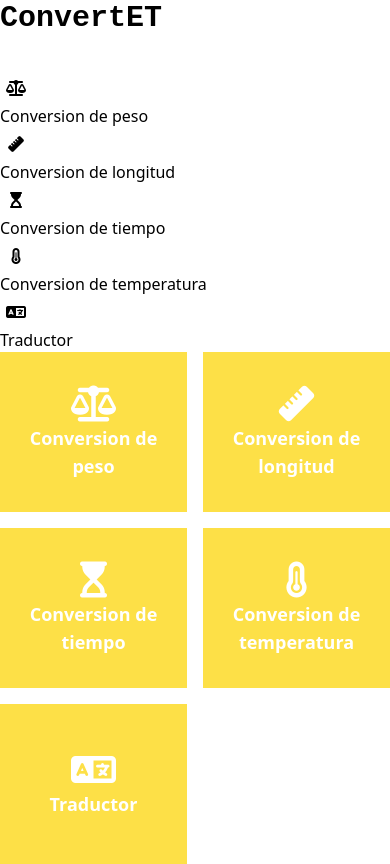
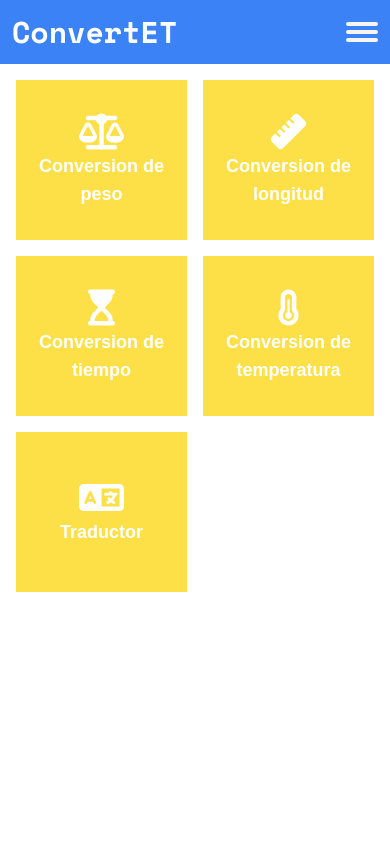
Before and after one commit to alexis00rod/ConvertET, a React (Vite) app: page / in a window 390 px wide. Built offline with nearby package versions, Linux system fonts and the light colour scheme.

Commit message:
Agregue estilos principales

```diff
--- a/src/style.css
+++ b/src/style.css
@@ -1,7 +1,81 @@
+@import url('https://fonts.googleapis.com/css2?family=Roboto:wght@100;300;400;500;700;900&family=Space+Mono:wght@400;700&display=swap');
+
 @tailwind base;
 @tailwind components;
 @tailwind utilities;
 
+header {
+  @apply w-full h-16 bg-blue-500 text-white;
+}
+
+main {
+  @apply w-full max-w-screen-xl h-full mx-auto flex;
+}
+
+section {
+  @apply px-4 py-4 grow;
+}
+
+.app {
+  @apply w-full h-screen flex flex-col font-poppins;
+}
+
+.navbar {
+  @apply w-full max-w-screen-xl h-full mx-auto px-3 flex items-center justify-between;
+}
+
+.layout {
+  @apply w-full grow;
+}
+
+/* Menu */
+.menu {
+  @apply fixed top-16 bottom-0 -right-full w-full max-w-xs bg-gray-100 text-black border-l border-gray-300 divide-y divide-gray-300 duration-300;
+}
+.menu-active {
+  @apply right-0;
+}
+/* Menu link */
+.menu-link {
+  @apply w-full px-3 py-3 flex items-center gap-2;
+}
+/* Menu button */
+.menu-btn {
+  @apply w-8 h-8 relative flex flex-col justify-around;
+}
+.menu-btn span {
+  @apply absolute w-full h-1 block bg-stone-100 duration-150 rounded-full;
+}
+.menu-btn span:nth-child(1) {
+  @apply mb-4;
+}
+.menu-btn span:nth-child(3) {
+  @apply mt-4;
+}
+.menu-btn-active span:nth-child(1) {
+  @apply mb-0 rotate-45;
+}
+.menu-btn-active span:nth-child(2) {
+  @apply hidden;
+}
+.menu-btn-active span:nth-child(3) {
+  @apply mt-0 -rotate-45;
+}
+
+/* Sidebar */
+.sidebar {
+  @apply w-32 lg:w-40 xl:w-44 bg-gray-100 flex flex-col flex-none border-x border-gray-300 divide-y divide-gray-300;
+}
+.sidebar-link {
+  @apply px-3 py-2 w-full flex flex-col items-center duration-300 hover:text-yellow-500;
+}
+.sidebar-link i {
+  @apply w-10 h-10 flex items-center justify-center flex-none text-xl ;
+}
+.sidebar-link h3 {
+  @apply px-3 py-1 text-center leading-4;
+}
+
 .debug {
   @apply border border-red-500;
 }
```
